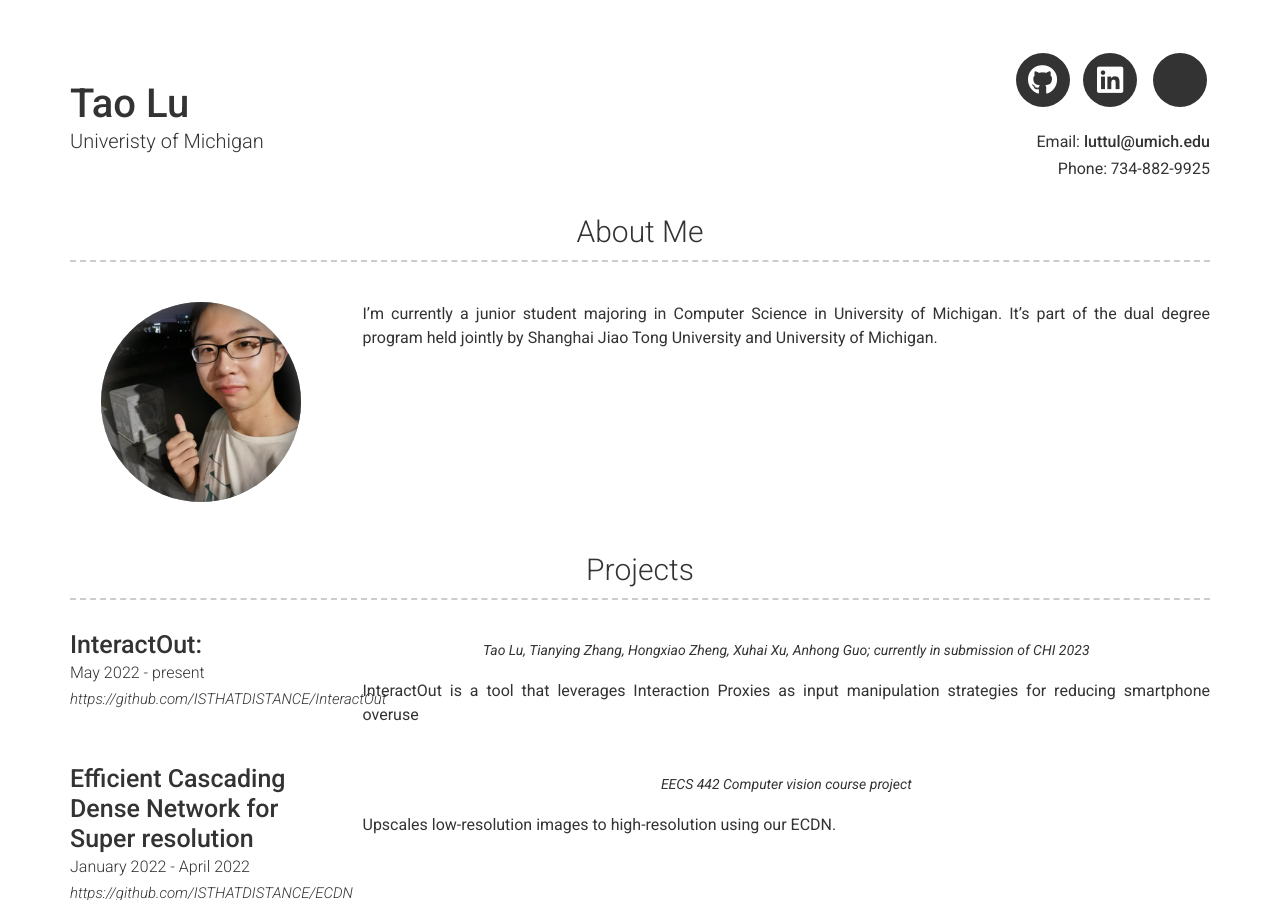
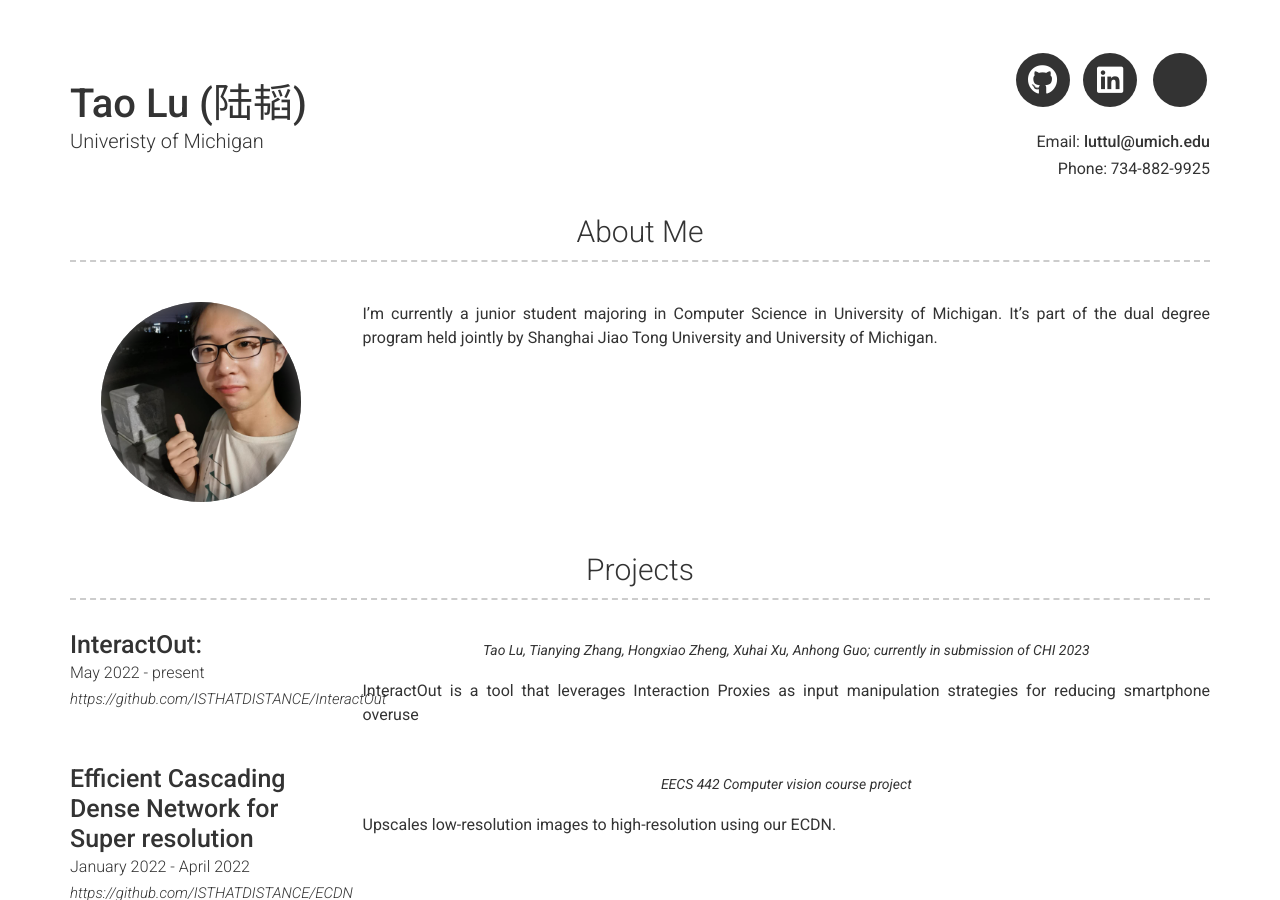
Before and after one commit to ISTHATDISTANCE/isthatdistance.github.io, a Jekyll site: the page built from index.md, in a window 1280 px wide and 900 px high. Built offline with Jekyll 4.4.1, drawn with Linux system fonts in a browser that asks for light colours; nearby versions of some CDN libraries; some of the changed text lies outside the part shown.

Commit message:
add Chinese name

```diff
--- a/_config.yml
+++ b/_config.yml
@@ -6,7 +6,7 @@ repository: Git repository where your resume will be hosted, only required if yo
 version: 2
 
 # Personal info
-name: Tao Lu
+name: Tao Lu (陆韬)
 title: Univeristy of Michigan
 email: luttul@umich.edu
 # email_title: Email (Email title override)
```
